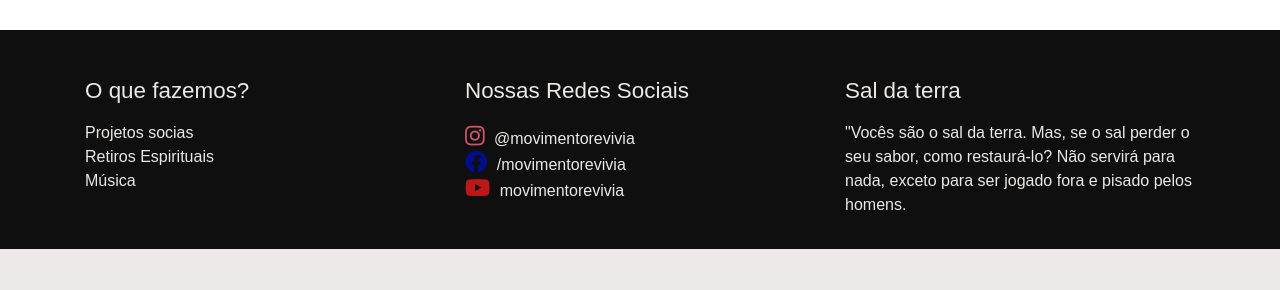
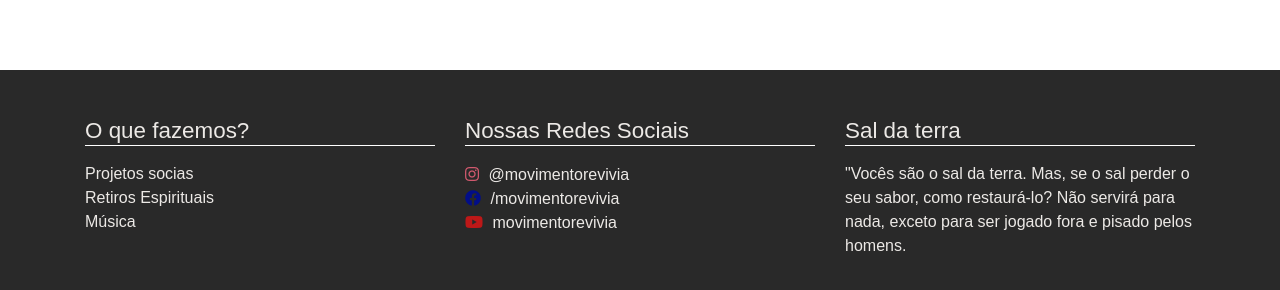
Before and after one commit to BrunoViniciusDiasBrito/movimento-rvv-php, a PHP site: page / in a window 1280 px wide. Shown: the part 2470-2760 px from the top of the page. Before the commit the page ends 2719 px from the top, so only its background shows below. Run offline with PHP 8.4, Linux system fonts and the light colour scheme.

Commit message:
optin, footer color change

```diff
--- a/components/header.php
+++ b/components/header.php
@@ -19,7 +19,7 @@
                     <li><span>HOME</span></li>
                     <li><span>SOBRE NÓS</span></li>
                     <li><span>VIDEOS</span></li>
-                    <li><span>PRODUTOS</span></li>
+                    <li class="loja"><span>PRODUTOS</span></li>
                     <li><span>FALE CONOSCO</span></li>
                 </ul>
 
--- a/css/main.css
+++ b/css/main.css
@@ -108,7 +108,7 @@ button {
 .sticky {
   position: fixed;
   top: 0px;
-  background-color: #0f0f0f;
+  background-color: #292929;
   color: white;
 }
 
@@ -129,18 +129,18 @@ button {
   display: flex;
   justify-content: center;
   padding: 20px 0px;
-  background-color: #0f0f0f;
+  background-color: #2f2f2f;
   color: white;
 }
 .optin .adjust {
   max-width: 1380px;
   display: flex;
   flex-wrap: wrap;
+  padding: 20px;
 }
 @media (max-width: 718px) {
   .optin .adjust {
-    padding-left: 20px;
-    padding-right: 20px;
+    padding: 0px 20px;
   }
 }
 .optin .adjust h2 {
@@ -201,11 +201,14 @@ button {
 }
 
 .footer {
-  background-color: #0f0f0f;
+  background-color: #292929;
   color: #ECE9E6;
 }
+.footer .container h1 {
+  border-bottom: 1px solid white;
+}
 .footer .contact span i {
-  font-size: 1.4em;
+  font-size: 1em;
 }
 .footer .contact span a {
   list-style: none;
--- a/js/main.js
+++ b/js/main.js
@@ -5,10 +5,21 @@
 $(document).ready(
     function(){
 
+      //menu
+      $('.header-menu').find('li').on('click', function(){
+        swal('Movimento Reviva','Menu Desktop em andamento...', { button: false, timer: 3000, })
+        if($(this).attr('class') == 'loja'){
+          swal('Movimento Reviva','A loja está em construção...', { button: false, timer: 3000, icon: 'info' })
+        }else{
+          swal('Movimento Reviva','Menu Desktop em andamento...', { button: false, timer: 3000, })
+        }
+      })
+
+      //menu mobile
       const icon_menu = $('.menu-icon')
 
       icon_menu.on('click', function(){
-            swal('Movimento Reviva','Sem menu mobile por enquanto')
+          swal('Movimento Reviva','Menu Mobile em andamento...', { button: false, timer: 3000,})
       })
 
       //carousel
--- a/sass/_variables.scss
+++ b/sass/_variables.scss
@@ -1,3 +1,3 @@
-$header_color_fixed: rgb(15, 15, 15);
-$optin_color: $header_color_fixed;
+$header_color_fixed: rgb(41, 41, 41);
+$optin_color: rgb(47, 47, 47);
 $footer_color: $header_color_fixed;
--- a/sass/components/_footer.scss
+++ b/sass/components/_footer.scss
@@ -1,13 +1,19 @@
 .footer{
     background-color: $footer_color;
     color: #ECE9E6;
+
+    .container{
+        h1{
+            border-bottom: 1px solid white;
+        }
+    }
 
     .contact{
 
         span{
 
             i{
-                font-size: 1.4em;
+                font-size: 1em;
             }
 
             a{
--- a/sass/components/_optin.scss
+++ b/sass/components/_optin.scss
@@ -9,9 +9,9 @@
         max-width: 1380px;
         display: flex;
         flex-wrap: wrap;
+        padding: 20px;
         @media(max-width: 718px) {
-            padding-left: 20px;
-            padding-right: 20px;
+            padding: 0px 20px;
         }
 
         h2{
```
Also changed, not shown: sass/_reset.scss (line endings or trailing spaces), 1 other file. Lines whose indentation alone changed are shown as unchanged.
